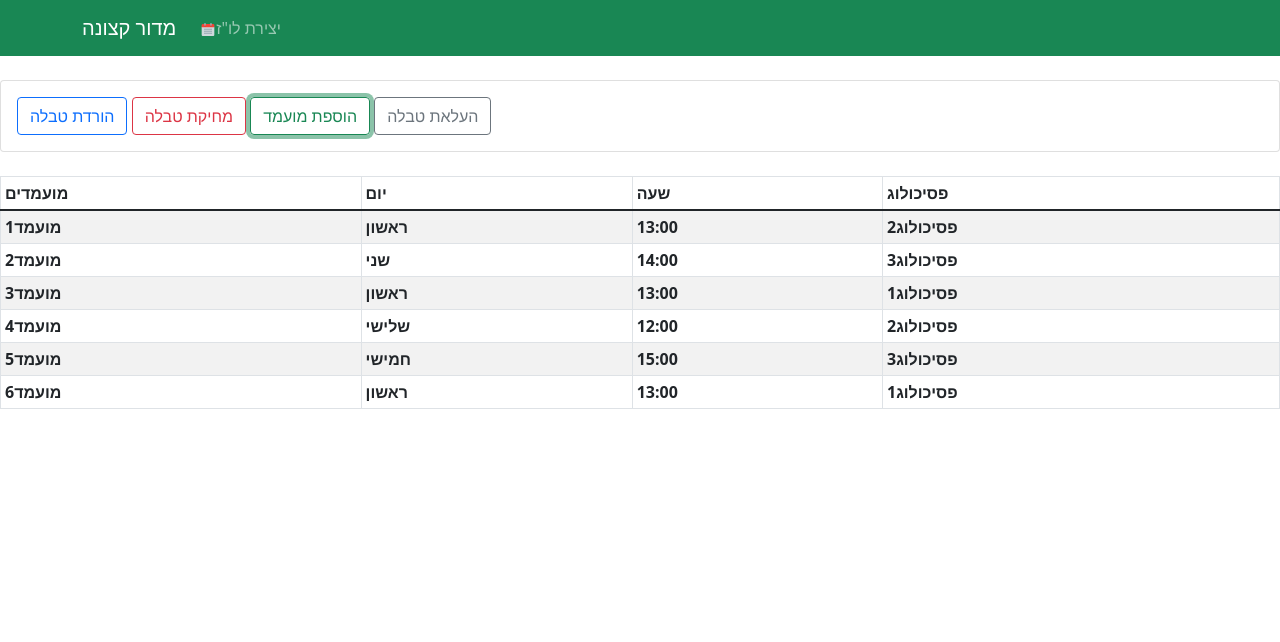
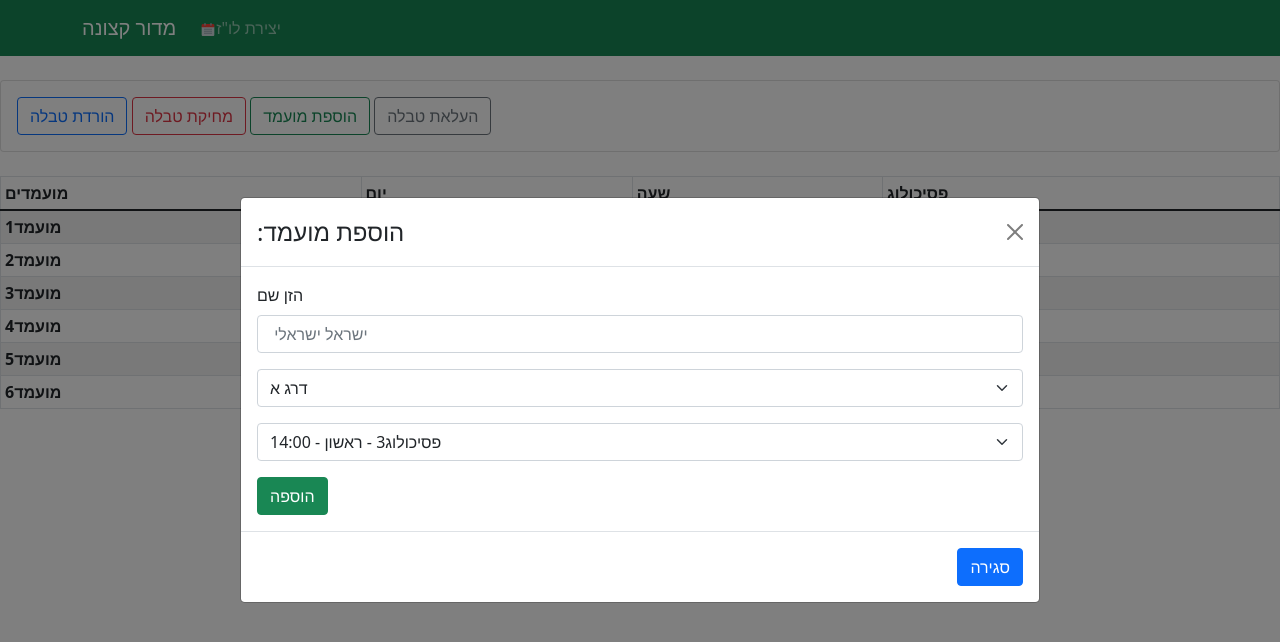
Before and after one commit to orinadam/calander_optimization, a React (Create React App) app in the folder frontend/: page / in a window 1280 px wide. Both pictures are taken after a click on the button "הוספת מועמד". Shown: the top 642 px of the page. Built offline with nearby package versions, Linux system fonts and the light colour scheme.

Commit message:
adding the add candidate modal, adding spinners, and a bit more validations

```diff
--- a/frontend/package.json
+++ b/frontend/package.json
@@ -15,6 +15,7 @@
     "react-icons": "^4.3.1",
     "react-json-to-csv": "^1.0.4",
     "react-scripts": "5.0.0",
+    "spinners-react": "^1.0.6",
     "web-vitals": "^2.1.2",
     "xlsx": "^0.17.4"
   },
--- a/frontend/public/index.html
+++ b/frontend/public/index.html
@@ -24,7 +24,7 @@
       work correctly both with client-side routing and a non-root public URL.
       Learn how to configure a non-root public URL by running `npm run build`.
     -->
-    <title>React App</title>
+    <title>מדור קצונה</title>
   </head>
   <body>
     <noscript>You need to enable JavaScript to run this app.</noscript>
--- a/frontend/src/App.js
+++ b/frontend/src/App.js
@@ -5,7 +5,7 @@ import ScheduleTable from "./components/UI/Table"
 import EditCandidate from "./components/UI/EditCandidate"
 import {useMemo, createContext, useEffect} from "react"
 import {Card, Button} from "react-bootstrap"
-
+import AddCandidate from "./components/UI/AddCandidate"
 import exportFromJSON from 'export-from-json'
 const fileName = 'download'
 const exportType = 'xls'
@@ -50,8 +50,8 @@ function App() {
   const [candidate, setCandidate] = useState({})
 
   //modal for adding a candidate to the schedule
-  //const [addCandidateModal, setAddCandidateModal] = useState(false)
-  //const [errorAddCandidateModal, setErrorAddCandidateModal] = useState(false)
+  const [addCandidateModal, setAddCandidateModal] = useState(false)
+  const [errorAddCandidateModal, setErrorAddCandidateModal] = useState(false)
 
 
   const closeModal = (errFunc, formFunc) =>
@@ -74,12 +74,14 @@ function App() {
         {/*modals*/}
         {formModal && <UploadFilesModal  changerrror={setErrorModal ? 1 : 0} showerror={errorModal} show={formModal} onHide={() => {closeModal(setErrorModal,setFormModal)}} />}
         {candidateModal && <EditCandidate data={data} editdata={setData} changeerror={() => {setErrorCandidateModal()}} showerror={errorCandidateModal ? 1 : 0} show={candidateModal} onHide={() => {closeModal(setErrorModal,setCandidateModal)}} />}
+        {addCandidateModal && <AddCandidate data={data} editdata={setData} changeerror={() => {setErrorAddCandidateModal()}} showerror={errorAddCandidateModal ? 1 : 0} show={addCandidateModal} onHide={() => {closeModal(setErrorAddCandidateModal,setAddCandidateModal)}} />}
+
         {/*body*/}
         <br />
         <Card body>
         <Button onClick={exportToExcel} variant="outline-primary">הורדת טבלה</Button>{' '}
         <Button onClick={deleteTable} variant="outline-danger">מחיקת טבלה</Button>{' '}
-        <Button onClick={() => {console.log("A")}} variant="outline-success">הוספת מועמד</Button>{' '}
+        <Button onClick={() => {setAddCandidateModal(true)}} variant="outline-success">הוספת מועמד</Button>{' '}
         <Button onClick={() => {console.log("upload file")}} variant="outline-secondary">העלאת טבלה</Button>{' '}
 
         </Card>
--- a/frontend/src/components/UI/AddCandidate.js
+++ b/frontend/src/components/UI/AddCandidate.js
@@ -1,17 +1,121 @@
-import { Button, Modal, Form, Alert} from "react-bootstrap";
-import {useState} from 'react'
+import { Button, Modal, Form, Alert } from "react-bootstrap";
+import { useState, useEffect } from "react";
 
-const EditCandidate = (props) => {
+const staticData = [
+  {
+    ranks: ["1", "2"],
+    day: "ראשון",
+    hour: "14:00",
+    psychologist: "פסיכולוג3",
+    id: 10,
+  },
+  {
+    ranks: ["1"],
+    day: "שני",
+    hour: "16:00",
+    psychologist: "פסיכולוג5",
+    id: 11,
+  },
+  {
+    ranks: ["1", "2"],
+    day: "שלישי",
+    hour: "17:00",
+    psychologist: "פסיכולוג8",
+    id: 12,
+  },
+  {
+    ranks: ["1", "2", "3"],
+    day: "רביעי",
+    hour: "19:00",
+    psychologist: "פסיכולוג1",
+    id: 13,
+  },
+  {
+    ranks: ["1", "2", "3"],
+    day: "חמישי",
+    hour: "11:00",
+    psychologist: "פסיכולוג1",
+    id: 14,
+  },
+  {
+    ranks: ["1"],
+    day: "שני",
+    hour: "07:00",
+    psychologist: "פסיכולוג4",
+    id: 14,
+  },
+  {
+    ranks: ["1", "2"],
+    day: "ראשון",
+    hour: "10:00",
+    psychologist: "פסיכולוג3",
+    id: 15,
+  },
+];
+
+const AddCandidate = (props) => {
   const [validated, setValidated] = useState(false);
+  const [showRows, setShowRows] = useState([]);
 
+  const [selectedOption, setSelectedOption] = useState(staticData[0].id);
+  const [level, setLevel] = useState("1");
+
+  useEffect(() => {
+    const options = staticData.filter((item) => {
+      return true === item.ranks.includes(level);
+    });
+    const showOptions = options.map((option) => {
+      return (
+        <option
+          value={`${option.id}`}
+        >{`${option.psychologist} - ${option.day} - ${option.hour}`}</option>
+      );
+    });
+    setShowRows(showOptions);
+  }, []);
   const handleSubmit = (event) => {
     const form = event.currentTarget;
     if (form.checkValidity() === false) {
       event.preventDefault();
       event.stopPropagation();
+      setValidated(true);
+    } else {
+      event.preventDefault();
+      const arr = staticData.filter((item) => {
+        return item.id == selectedOption;
+      });
+      const add = arr[0];
+      console.log(arr);
+      const newCandidate = {
+        candidate: event.target.fullname.value,
+        day: add.day,
+        hour: add.hour,
+        psychologist: add.psychologist,
+        id: add.id,
+      };
+      const newData = props.data;
+      newData.push(newCandidate);
+      props.editdata(newData);
+      props.onHide();
     }
+  };
 
-        setValidated(true);
+  const handleChangeLevel = (e) => {
+    e.preventDefault();
+    const val = e.target.value;
+    //get all the lines that can worked in this rank
+    setLevel(val);
+    const options = staticData.filter((item) => {
+      return true === item.ranks.includes(val);
+    });
+    const showOptions = options.map((option) => {
+      return (
+        <option
+          value={`${option.id}`}
+        >{`${option.psychologist} - ${option.day} - ${option.hour}`}</option>
+      );
+    });
+    setShowRows(showOptions);
   };
   return (
     <div>
@@ -23,24 +127,60 @@ const EditCandidate = (props) => {
       >
         <Modal.Header closeButton>
           <Modal.Title id="contained-modal-title-vcenter">
-            :בניית לו"ז
+            :הוספת מועמד
           </Modal.Title>
         </Modal.Header>
-        {props.showerror && <Alert variant={'danger'}>הפעולה נכשלה</Alert>}
+        {props.showerror !== 0 && (
+          <Alert variant={"danger"}>הפעולה נכשלה</Alert>
+        )}
         <Modal.Body>
-        <Form>
-        <Form.Select aria-label="Default select example">
+          <Form noValidate validated={validated} onSubmit={handleSubmit}>
+            <Form.Group className="mb-3" controlId="fullname">
+              <Form.Label>הזן שם</Form.Label>
+              <Form.Control
+                required
+                type="text"
+                defaultValue={props.data.text}
+                placeholder=" ישראל ישראלי"
+              />
+            </Form.Group>
+
+            <Form.Group className="mb-3" controlId="rankOptions">
+              <Form.Select
+                onChange={(e) => {
+                  handleChangeLevel(e);
+                }}
+                disabled={false}
+                aria-label="Default select example"
+              >
                 <Form.Text>Text</Form.Text>
-        <option>Open this select menu</option>
-        <option value="1">One</option>
-        <option value="2">Two</option>
-        <option value="3">Three</option>
+                {/*the current sitution*/}
+                <option value="DEFAULT" disabled>
+                  בחר\י אפשרות
+                </option>
+                <option value="1">דרג א</option>
+                <option value="2">דרג ב</option>
+                <option value="3">דרג ג</option>
               </Form.Select>
-        <br />
-        <div>
-            <Button variant="success" type="submit">עדכן</Button>{' '}
-            <Button variant="danger" type="submit">מחק</Button>
-        </div>
+            </Form.Group>
+
+            <Form.Group className="mb-3" controlId="options">
+              <Form.Select
+                onChange={(e) => setSelectedOption(e.target.value)}
+                aria-label="Default select example"
+              >
+                <Form.Text>Text</Form.Text>
+                {/*the current sitution*/}
+                <option value="DEFAULT" disabled>
+                  בחר\י אפשרות
+                </option>
+                {showRows}
+              </Form.Select>
+            </Form.Group>
+
+            <Button variant="success" type="submit">
+              הוספה
+            </Button>
           </Form>
         </Modal.Body>
         <Modal.Footer>
@@ -48,9 +188,7 @@ const EditCandidate = (props) => {
         </Modal.Footer>
       </Modal>
     </div>
-
-
   );
 };
 
-export default EditCandidate;
+export default AddCandidate;
--- a/frontend/src/components/UI/UploadFilesModal.js
+++ b/frontend/src/components/UI/UploadFilesModal.js
@@ -1,18 +1,26 @@
 import { Button, Modal, Form, Alert} from "react-bootstrap";
 import {useState} from 'react'
 import axios from 'axios'
+import { SpinnerInfinity } from "spinners-react";
+
 
 const FormModal = (props) => {
     const [validated, setValidated] = useState(false);
+    const [isLoading, setIsloading] = useState(false);
+
 
     const handleSubmit = (event) => {
         const form = event.currentTarget;
         if (form.checkValidity() === false) {
           event.preventDefault();
           event.stopPropagation();
+          setValidated(true);
+
         }
-
-        setValidated(true);
+        else
+        {
+          setIsloading(true);
+        }
       };
     const formLabels = ["מועמדים", "פסיכולוגים", "זמני פסיכולוגים", "התניות", "התניות על מועמדים","זמני מועמדים"]
     const createFormFiles = formLabels.map(label =>
@@ -43,7 +51,14 @@ const FormModal = (props) => {
                 <Form.Group controlId="formFile" className="mb-3">
                     {createFormFiles}
                 </Form.Group>
-                <Button variant="primary" type="submit">הכן לו"ז</Button>
+                {!isLoading ? <Button variant="primary" type="submit">הכן לו"ז</Button> :
+                <SpinnerInfinity
+                size={50}
+                thickness={100}
+                speed={100}
+                color="rgba(57, 77, 172, 1)"
+                secondaryColor="rgba(0, 0, 0, 0.44)"
+              />}
 
             </Form>
 
```
Also changed, not shown: 1 other file (tests, documents, lock files or other folders). Lines whose indentation alone changed are shown as unchanged.
